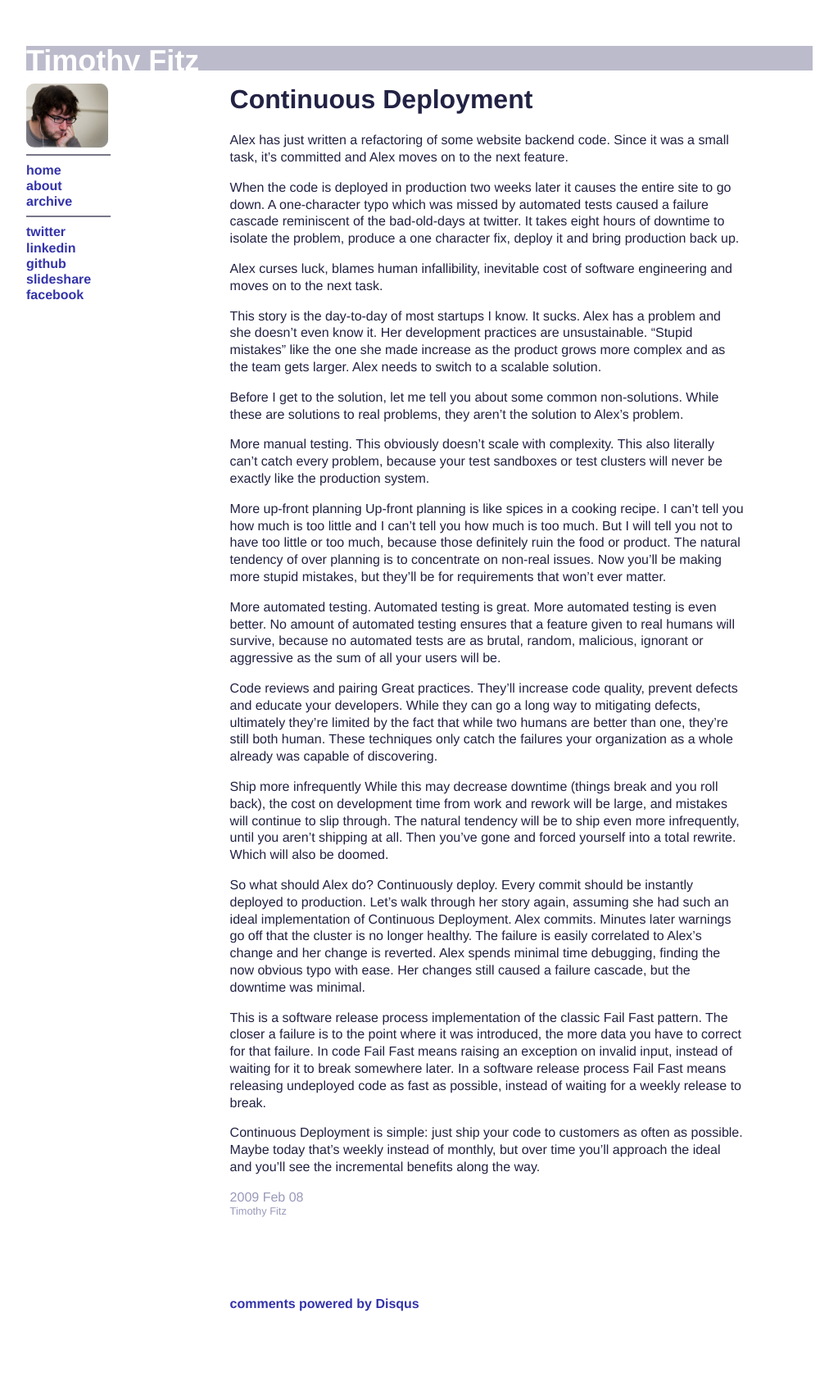
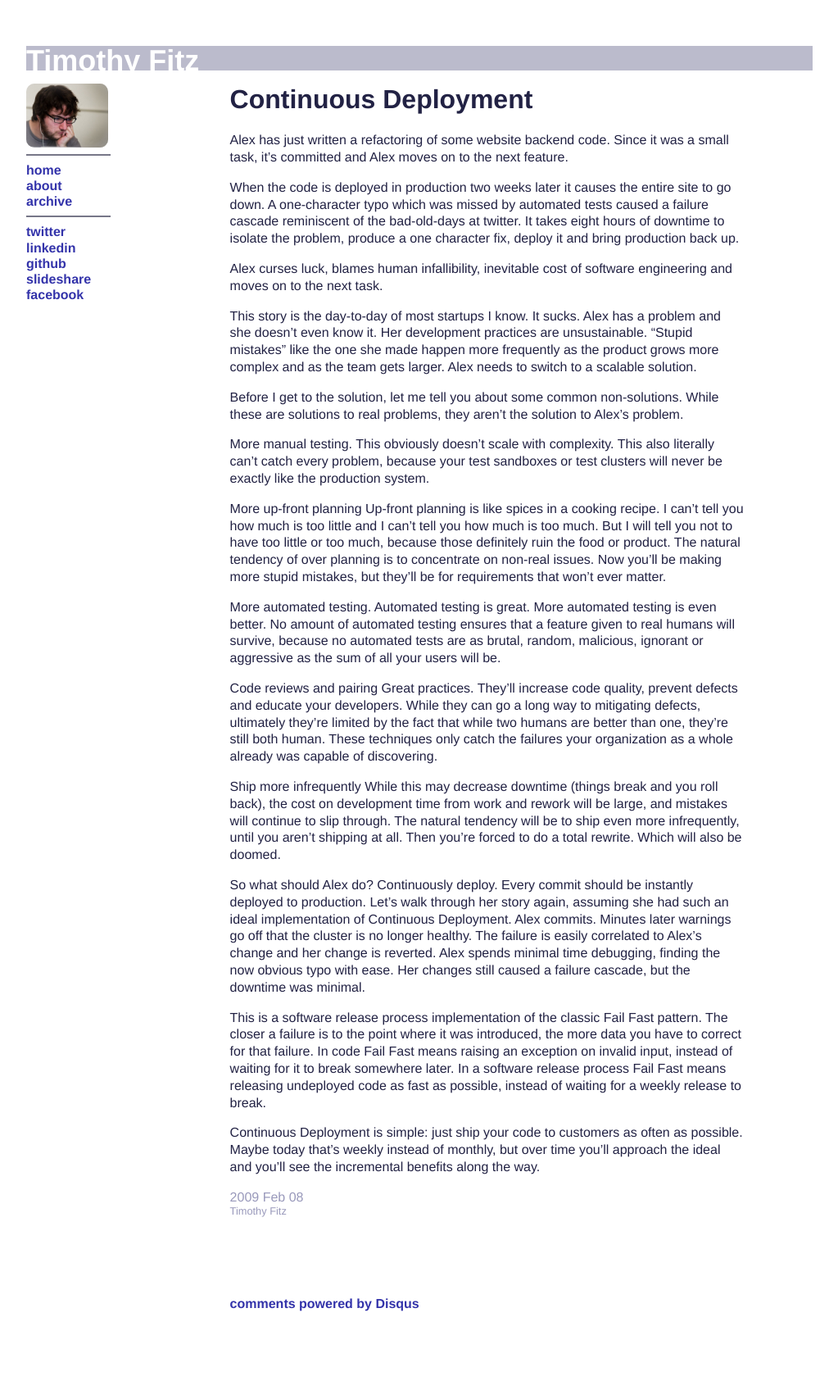
Before and after one commit to TimothyFitz/timothyfitz.github.com, a Jekyll site: the page built from _posts/2009-02-08-continuous-deployment.md, in a window 1280 px wide. Shown: the whole page at 82% size, without its empty margins (128-1151 px from the left). Built offline with Jekyll 4.4.1, drawn with Linux system fonts in a browser that asks for light colours; nearby versions of some CDN libraries; comment, search, counter and statistics services are not loaded.

Commit message:
Copy edit an old post and an unpublished one.

```diff
--- a/_posts/2009-02-08-continuous-deployment.md
+++ b/_posts/2009-02-08-continuous-deployment.md
@@ -15,7 +15,7 @@ When the code is deployed in production two weeks later it causes the entire sit
 
 Alex curses luck, blames human infallibility, inevitable cost of software engineering and moves on to the next task.
 
-This story is the day-to-day of most startups I know. It sucks. Alex has a problem and she doesn't even know it. Her development practices are unsustainable. "Stupid mistakes" like the one she made increase as the product grows more complex and as the team gets larger. Alex needs to switch to a scalable solution.
+This story is the day-to-day of most startups I know. It sucks. Alex has a problem and she doesn't even know it. Her development practices are unsustainable. "Stupid mistakes" like the one she made happen more frequently as the product grows more complex and as the team gets larger. Alex needs to switch to a scalable solution.
 
 Before I get to the solution, let me tell you about some common non-solutions. While these are solutions to real problems, they aren't the solution to Alex's problem.
 
@@ -32,7 +32,7 @@ Automated testing is great. More automated testing is even better. No amount of
 Great practices. They'll increase code quality, prevent defects and educate your developers. While they can go a long way to mitigating defects, ultimately they're limited by the fact that while two humans are better than one, they're still both human. These techniques only catch the failures your organization as a whole already was capable of discovering.
 
 5. Ship more infrequently
-While this may decrease downtime (things break and you roll back), the cost on development time from work and rework will be large, and mistakes will continue to slip through. The natural tendency will be to ship even more infrequently, until you aren't shipping at all. Then you've gone and forced yourself into a total rewrite. Which will also be doomed.
+While this may decrease downtime (things break and you roll back), the cost on development time from work and rework will be large, and mistakes will continue to slip through. The natural tendency will be to ship even more infrequently, until you aren't shipping at all. Then you're forced to do a total rewrite. Which will also be doomed.
 
 So what should Alex do? Continuously deploy. Every commit should be instantly deployed to production. Let's walk through her story again, assuming she had such an ideal implementation of Continuous Deployment.
 Alex commits. Minutes later warnings go off that the cluster is no longer healthy. The failure is easily correlated to Alex's change and her change is reverted. Alex spends minimal time debugging, finding the now obvious typo with ease. Her changes still caused a failure cascade, but the downtime was minimal.
```
Also changed, not shown: _posts/2015-1-23-Continuous-Deployment-Speed-Fear-Safety.md (+5 -5 lines).
